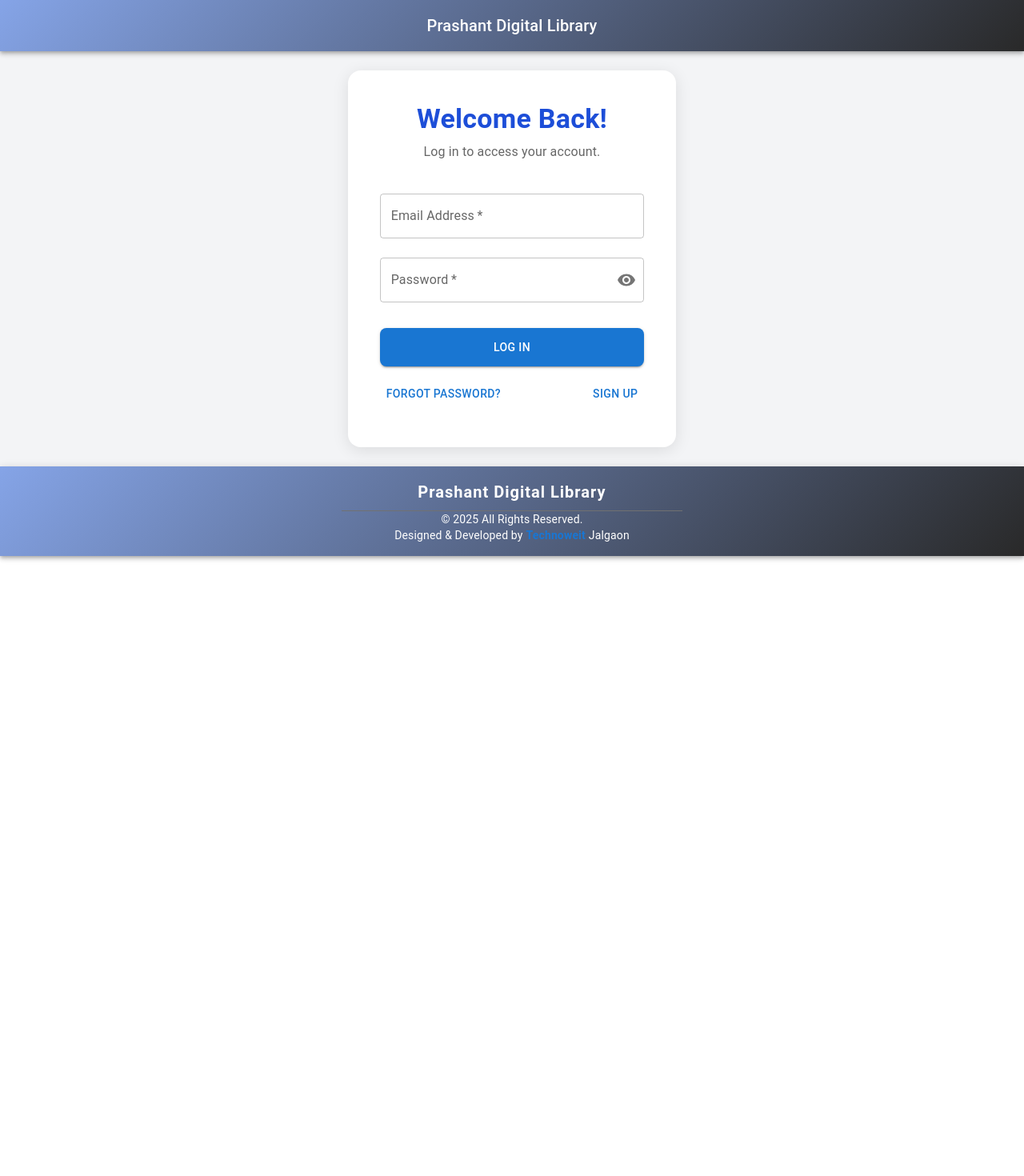
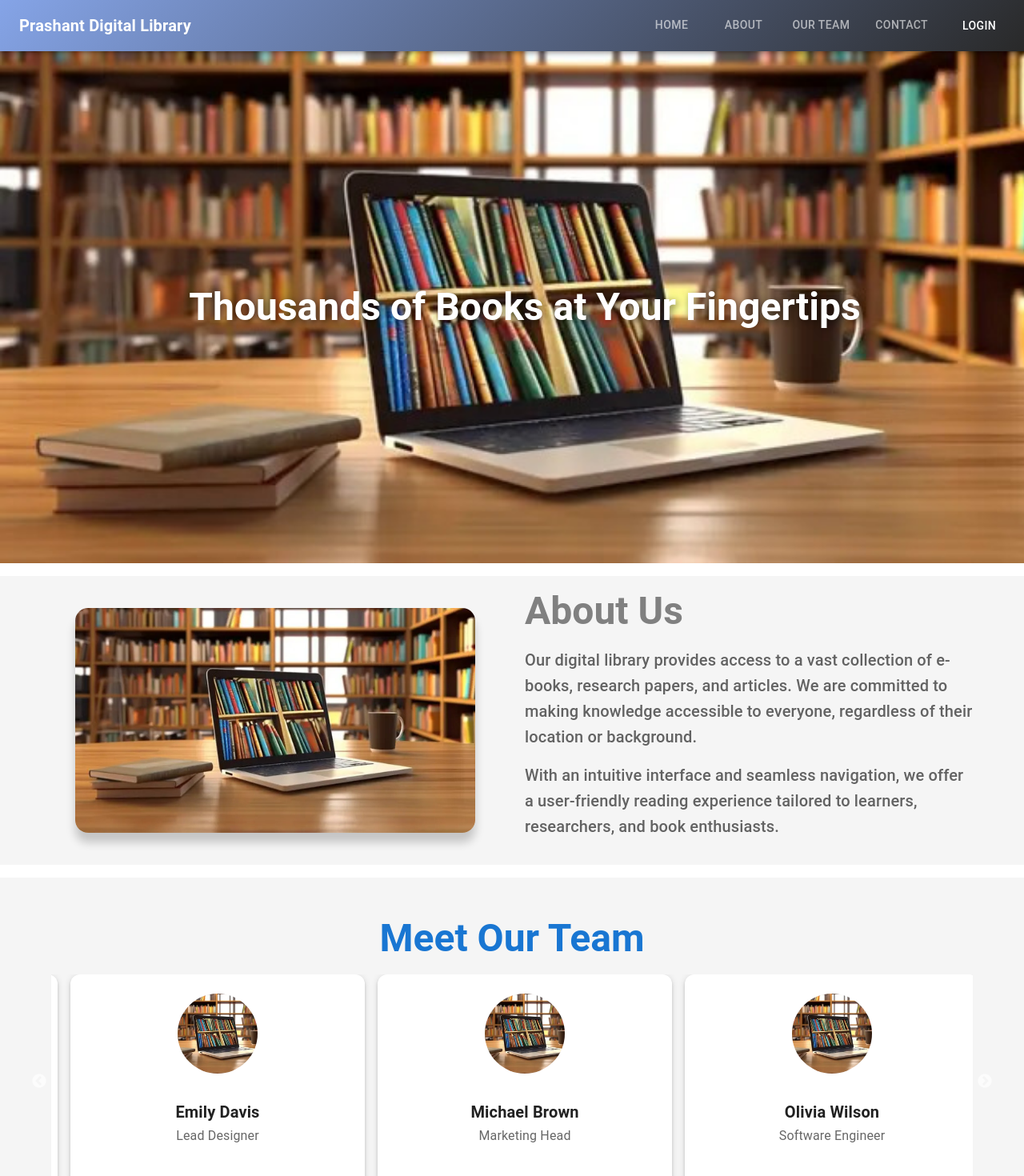
Before and after one commit to SnehalShirture/prashant-publication, a React (Vite) app: page / in a window 1280 px wide. Shown: the top 1470 px of the page at 80% size. Before the commit the page ends 800 px from the top, so only its background shows below. Built offline with nearby package versions, Linux system fonts and the light colour scheme; what @react-pdf/renderer would draw is missing.

Commit message:
add landing page, and modify package price

```diff
--- a/src/App.jsx
+++ b/src/App.jsx
@@ -1,6 +1,6 @@
-import React, { useEffect, Suspense, lazy } from "react";
+import React, { useEffect, useRef } from "react";
 import { useSelector } from "react-redux";
-import { Navigate, Route, Routes, useNavigate } from "react-router-dom";
+import { Navigate, BrowserRouter as Router, Route, Routes, useNavigate } from "react-router-dom";
 import { User_Routes, Librarian_Routes, SAdmin_Routes } from "./utility/RouteList";
 import Login from "./components/auth/Login";
 import SignUp from "./components/auth/Signup";
@@ -12,7 +12,43 @@ import { useIsFetching } from "@tanstack/react-query";
 import Loading from "./components/common/Loading";
 import { useAlert } from "./custom/CustomAlert";
 import Footer from "./components/common/Footer";
-import SubscriptionPDF from "./custom/SubscriptionPdf";
+import Home from "./components/common/Home";
+import AboutUs from "./components/common/AboutUs";
+import OurTeam from "./components/common/OurTeam";
+import ContactUs from "./components/common/ContactUs";
+import CommonAppBar from "./components/common/CommonAppbar";
+
+
+export const LandingPage = () => {
+  const sectionsRef = useRef({
+    home: React.createRef(),
+    about: React.createRef(),
+    ourteam: React.createRef(),
+    contact: React.createRef(),
+  });
+
+  const handleScroll = (section) => {
+    if (sectionsRef.current[section]?.current) {
+      sectionsRef.current[section].current.scrollIntoView({ behavior: "smooth", block: "start" });
+    }
+  };
+
+  return (
+    <>
+      {/* Include the CommonAppBar */}
+      {/* <CommonAppBar handleScroll={handleScroll} /> */}
+
+      {/* Sections */}
+      <div ref={sectionsRef.current.home}><Home /></div>
+      <div ref={sectionsRef.current.about}><AboutUs /></div>
+      <div ref={sectionsRef.current.ourteam}><OurTeam /></div>
+      <div ref={sectionsRef.current.contact}><ContactUs /></div>
+    </>
+  );
+};
+
+
+
 
 export const DisableScreenshot = () => {
   const { showAlert } = useAlert();
@@ -59,8 +95,9 @@ export const DisableScreenshot = () => {
 
 const App = () => {
   const navigate = useNavigate();
-  const { UserData } = useSelector((state) => state.user);
+  const { UserData, islogin } = useSelector((state) => state.user);
   const role = UserData?.user_id?.role;
+  console.log("islogin  : ", islogin)
   const isFetching = useIsFetching();
 
   return (
@@ -86,7 +123,23 @@ const App = () => {
       )}
       <Routes>
         {/* Public Routes */}
-        <Route path="/" element={<Login />} />
+        <Route
+          path="/"
+          element={
+            islogin ? (
+              role === "user" ? (
+                <Navigate to="/user/dashboard" />
+              ) : role === "CollegeAdmin" ? (
+                <Navigate to="/librarydashboard" />
+              ) : role === "SuperAdmin" ? (
+                <Navigate to="/sadmin/dashboard" />
+              ) : null
+            ) : (
+              <LandingPage />
+            )
+          }
+        />
+        <Route path="/login" element={<Login />} />
         <Route path="/signup" element={<SignUp />} />
         <Route path="/resetpassword" element={<ResetPassword />} />
         <Route path="*" element={<ErrorPage />} />
@@ -101,7 +154,7 @@ const App = () => {
         {role === "SuperAdmin" &&
           SAdmin_Routes.map(({ path, element }) => <Route key={path} path={path} element={element} />)}
       </Routes>
-      <Footer/>
+      <Footer />
     </>
   );
 };
--- a/src/components/common/CommonAppbar.jsx
+++ b/src/components/common/CommonAppbar.jsx
@@ -1,15 +1,74 @@
-import React from "react";
-import { AppBar, Toolbar, Typography } from "@mui/material";
+import React, { useState } from "react";
+import { AppBar, Toolbar, Typography, Tabs, Tab, Button, IconButton, Drawer, List, ListItem, ListItemButton, ListItemText } from "@mui/material";
+import MenuIcon from "@mui/icons-material/Menu";
+import { Link } from "react-router-dom";
+import { useTheme } from "@mui/material/styles";
+import useMediaQuery from "@mui/material/useMediaQuery";
 
-const CommonAppBar = () => {
+const CommonAppBar = ({ handleScroll }) => {
+  const [mobileOpen, setMobileOpen] = useState(false);
+  const theme = useTheme();
+  const isMobile = useMediaQuery(theme.breakpoints.down("md")); // Detects screen size
+
+  const toggleDrawer = () => {
+    setMobileOpen(!mobileOpen);
+  };
+
+  const menuItems = [
+    { label: "HOME", section: "home" },
+    { label: "ABOUT", section: "about" },
+    { label: "OUR TEAM", section: "ourteam" },
+    { label: "CONTACT", section: "contact" },
+  ];
+
   return (
-    <AppBar position="sticky" sx={{
-      background: "linear-gradient(135deg,rgb(133, 164, 231), #292929)",
-    }}>
+    <AppBar position="sticky" sx={{ background: "linear-gradient(135deg, rgb(133, 164, 231), #292929)" }}>
       <Toolbar>
-        <Typography variant="h6" sx={{ flexGrow: 1, textAlign: "center" }}>
+        {/* Library Title */}
+        <Typography variant="h6" sx={{ flexGrow: 1, fontWeight: "bold" }}>
           Prashant Digital Library
         </Typography>
+
+        {isMobile ? (
+          <>
+            {/* Mobile Menu Button */}
+            <IconButton color="inherit" edge="end" onClick={toggleDrawer}>
+              <MenuIcon />
+            </IconButton>
+
+            {/* Mobile Drawer */}
+            <Drawer anchor="right" open={mobileOpen} onClose={toggleDrawer}>
+              <List sx={{ width: 250 }}>
+                {menuItems.map(({ label, section }) => (
+                  <ListItem key={label} disablePadding>
+                    <ListItemButton onClick={() => { handleScroll(section); toggleDrawer(); }}>
+                      <ListItemText primary={label} />
+                    </ListItemButton>
+                  </ListItem>
+                ))}
+                <ListItem disablePadding>
+                  <ListItemButton component={Link} to="/login">
+                    <ListItemText primary="Login" />
+                  </ListItemButton>
+                </ListItem>
+              </List>
+            </Drawer>
+          </>
+        ) : (
+          <>
+            {/* Desktop Navigation Tabs */}
+            <Tabs textColor="inherit" indicatorColor="secondary">
+              {menuItems.map(({ label, section }) => (
+                <Tab key={label} label={label} onClick={() => handleScroll(section)} />
+              ))}
+            </Tabs>
+
+            {/* Login Button */}
+            <Button color="inherit" component={Link} to="/login" sx={{ marginLeft: 2 }}>
+              Login
+            </Button>
+          </>
+        )}
       </Toolbar>
     </AppBar>
   );
--- a/src/components/common/ContactUs.jsx
+++ b/src/components/common/ContactUs.jsx
@@ -1,8 +1,10 @@
 import React from 'react'
+import { Container } from '@mui/material'
 
 const ContactUs = () => {
   return (
     <Container>
+      <h1> Contact Us </h1>
 
     </Container>
   )
--- a/src/layout/MainHeader.jsx
+++ b/src/layout/MainHeader.jsx
@@ -1,7 +1,5 @@
 import React from "react";
 import { useSelector, useDispatch } from "react-redux";
-import { useNavigate } from "react-router-dom";
-import { logout } from "../reduxwork/UserSlice";
 import Appbar from "../pages/user/UserAppbar"; // User AppBar
 import CollegeAppbar from "../pages/collegeAdmin/CollegeAppbar"; // College Admin AppBar
 import CommonAppBar from "../components/common/CommonAppbar"; // Common AppBar
--- a/src/pages/collegeAdmin/CAdminDashboard.jsx
+++ b/src/pages/collegeAdmin/CAdminDashboard.jsx
@@ -296,60 +296,68 @@
 
 
 import React, { useEffect, useState } from 'react';
-import { Box, Grid, IconButton, Badge, Typography, Paper, Avatar, Button, Dialog, DialogTitle, DialogContent, DialogActions, MenuItem, Select, FormControl, InputLabel } from '@mui/material';
+import {
+    Box, Grid, IconButton, Badge, Typography, Paper, Avatar, Button,
+    Dialog, DialogTitle, DialogContent, DialogActions, MenuItem, Select,
+    FormControl, InputLabel, Stepper, Step, StepLabel
+} from '@mui/material';
 import LibraryBooksIcon from '@mui/icons-material/LibraryBooks';
 import Groups2Icon from '@mui/icons-material/Groups2';
 import ReceiptIcon from '@mui/icons-material/Receipt';
 import MonetizationOnIcon from '@mui/icons-material/MonetizationOn';
+import NotificationsIcon from '@mui/icons-material/Notifications';
 import CustomTable from '../../custom/CustomTable';
 import { useSelector } from 'react-redux';
 import { useQuery } from '@tanstack/react-query';
 import { fetchAllPackages } from '../../apiCalls/PackageApi';
 import { createsubscription, getNotifications } from '../../apiCalls/SubscriptionApi';
 import { useAlert } from '../../custom/CustomAlert';
-import Stepper from '@mui/material/Stepper';
-import Step from '@mui/material/Step';
-import StepLabel from '@mui/material/StepLabel';
-import NotificationsIcon from '@mui/icons-material/Notifications';
+import { getBooks } from '../../apiCalls/BooksApi';
 
-const steps = ['Choose Readers and Create Subscription'];
+const steps = ['Select Reference Books', 'Choose Readers and Create Subscription'];
 
 const LibraryAdminDashboard = () => {
     const { showAlert } = useAlert();
     const { UserData } = useSelector((state) => state.user);
     const token = UserData.token;
 
-    // Fetch packages
-    const { data: packagedata = [] } = useQuery({
-        queryKey: ['packagedata.data'],
-        queryFn: fetchAllPackages,
-    });
-
-    //get notifications
-    const { data: notifications = [] } = useQuery({
-        queryKey: ['notifications'],
-        queryFn: () => getNotifications({ collegeId: UserData?.user_id?.collegeId }),
-    });
-    console.log("notifications : ", notifications.data)
+    const { data: packagedata = [] } = useQuery({ queryKey: ['packagedata'], queryFn: fetchAllPackages });
+    const { data: notifications = [] } = useQuery({ queryKey: ['notifications'], queryFn: () => getNotifications({ collegeId: UserData?.user_id?.collegeId }) });
 
 
-    // State for stepper
+    const packegeprice = packagedata?.data || [];
+    console.log("packegeprice ", packegeprice)
+
+    const finalPrice = packegeprice?.prices?.[0]?.Price || 0
+    console.log("finalPrice ", finalPrice)
+    const { data: allBooks } = useQuery({
+        queryKey: ["allBooks"],
+        queryFn: getBooks
+    });
+    const referenceBooks = allBooks?.data?.filter(book => book.type === 'reference') || []; // Ensure safe access
+
+    console.log("referenceBooks : ", packagedata)
+
     const [activeStep, setActiveStep] = useState(0);
     const [selectedPackages, setSelectedPackages] = useState([]);
+    const [selectedReferenceBooks, setSelectedReferenceBooks] = useState([]);
+    const [selectedReaders, setSelectedReaders] = useState(5);
     const [openModal, setOpenModal] = useState(false);
-    const [selectedReaders, setSelectedReaders] = useState(5);
-    const [createdSubscriptionId, setCreatedSubscriptionId] = useState(null); // Store subscriptionId
 
-
-    const readerPrices = { 5: 2000, 10: 2500, 15: 3000, 20: 3500 };
+    const readerPrices = { 5: finalPrice, 10: Number(finalPrice + 500), 15: Number(finalPrice + 1000), 20: Number(finalPrice + 1500) };
     const maintanenceCost = 6000;
 
-    // Calculate total price dynamically
-    const totalPrice = maintanenceCost + readerPrices[selectedReaders] * selectedPackages.length;
+    // Extract prices from selected packages
+    const selectedPackagePrices = selectedPackages.reduce((sum, pkg) => {
+        return sum + (pkg.prices?.[0]?.Price || 0);
+    }, 0);
 
-    // Stepper handlers
+    const totalPrice = maintanenceCost + selectedPackagePrices + readerPrices[selectedReaders]* selectedPackages.length;
+
     const handleNext = async () => {
         if (activeStep === 0) {
+            setActiveStep(1);
+        } else {
             try {
                 const subscribedBooks = selectedPackages.flatMap(pkg => pkg.booksIncluded || []);
                 const subscriptionData = {
@@ -358,38 +366,35 @@ const LibraryAdminDashboard = () => {
                     totalAmount: totalPrice,
                     maxReaders: selectedReaders,
                     maintenanceCost: maintanenceCost,
-                    subscribedBooks,
+                    subscribedBooks: [...subscribedBooks, ...selectedReferenceBooks],
                 };
-                console.log("collegeId : ", UserData?.user_id?.collegeId)
-                console.log("Selected Packages:", selectedPackages);
-                console.log("Selected Books:", selectedPackages.flatMap(pkg => pkg.booksIncluded || []));
-                console.log("Final Subscription Data:", subscriptionData);
 
                 const res = await createsubscription({ subscriptionData, token });
-                console.log("subscription created : ", res)
                 if (res?.data?._id) {
-                    setCreatedSubscriptionId(res.data._id);
                     showAlert("Subscription created successfully!", 'success');
                     setOpenModal(false);
                     setActiveStep(0);
                     setSelectedPackages([]);
                     setSelectedReaders(5);
+                    setSelectedReferenceBooks([]);
                 } else {
                     showAlert("Failed to create subscription", "error");
                 }
-
             } catch (error) {
                 console.error("Subscription Error:", error);
                 showAlert("Error creating subscription: " + error.message, "error");
             }
         }
     };
+
     const dashboardData = [
         { title: 'Total Books', value: 1200, icon: <LibraryBooksIcon fontSize='large' />, color: '#3f51b5' },
         { title: 'Total Students', value: 350, icon: <Groups2Icon fontSize='large' />, color: '#4caf50' },
         { title: 'Recent Activities', value: 25, icon: <ReceiptIcon fontSize='large' />, color: '#ff9800' },
         { title: 'Total Revenue', value: '$15,000', icon: <MonetizationOnIcon fontSize='large' />, color: '#f44336' },
     ];
+
+
 
     return (
         <Box sx={{ padding: 4, bgcolor: '#f5f5f5', minHeight: '100vh' }}>
@@ -400,7 +405,7 @@ const LibraryAdminDashboard = () => {
                 <IconButton color="primary">
                     <Badge badgeContent={notifications.length} color="secondary">
                         <Typography variant="body2" color="inherit">
-                            {notifications.length > 0 ? `${notifications.length} New Notifications` : ""}
+                            {/* {notifications.length > 0 ? ${notifications.length} New Notifications : ""} */}
                         </Typography>
                     </Badge>
                 </IconButton>
@@ -434,10 +439,9 @@ const LibraryAdminDashboard = () => {
                 ))}
             </Grid>
 
+
             <Box sx={{ marginTop: 5 }}>
-                <Typography variant='h5' gutterBottom>
-                    Subscription Packages
-                </Typography>
+                <Typography variant='h5' gutterBottom>Subscription Packages</Typography>
                 <CustomTable
                     data={packagedata?.data || []}
                     columns={[
@@ -445,52 +449,51 @@ const LibraryAdminDashboard = () => {
                         { header: 'Category', size: 50, accessorFn: (row) => row.category },
                         { header: 'Academic Year', size: 50, accessorFn: (row) => row.academicYear },
                         { header: 'Books Included', size: 50, accessorFn: (row) => row.booksIncluded?.length || 0 },
+                        { header: 'Price', size: 50, accessorFn: (row) => row.prices?.[0]?.Price },
                     ]}
                     enableSelection={true}
                     onSelectedBooksChange={setSelectedPackages}
                 />
-
                 {selectedPackages.length > 0 && (
-                    <Box sx={{ textAlign: 'right', marginTop: 2 }}>
-                        <Button variant='contained' color='primary' onClick={() => setOpenModal(true)}>
-                            Continue
-                        </Button>
-                    </Box>
+                    <Button variant='contained' color='primary' onClick={() => setOpenModal(true)}>Continue</Button>
                 )}
             </Box>
 
-            <Dialog open={openModal} onClose={() => setOpenModal(false)} fullWidth maxWidth="sm">
+            <Dialog open={openModal} onClose={() => setOpenModal(false)} fullWidth maxWidth="md">
                 <DialogTitle>Create Subscription</DialogTitle>
                 <DialogContent>
-                    <Stepper activeStep={activeStep}>
-                        {steps.map((label) => (
-                            <Step key={label}>
-                                <StepLabel>{label}</StepLabel>
-                            </Step>
-                        ))}
-                    </Stepper>
+                    {activeStep === 0 && (
+                        <CustomTable
+                            data={referenceBooks} // Use referenceBooks directly
+                            columns={[{ header: 'Book Name', accessorFn: row => row.name }]}
+                            enableSelection={true}
+                            onSelectedBooksChange={setSelectedReferenceBooks}
+                        />
+                    )}
 
-                    <Box sx={{ marginTop: 2 }}>
+                    {activeStep === 1 && (
+                        <>
                             <FormControl fullWidth sx={{ marginTop: 2 }}>
                                 <InputLabel>Number of Readers</InputLabel>
                                 <Select value={selectedReaders} onChange={(e) => setSelectedReaders(e.target.value)}>
-                                {[5, 10, 15, 20].map((num) => (
-                                    <MenuItem key={num} value={num}>{num}</MenuItem>
-                                ))}
+                                    {[5, 10, 15, 20].map(num => <MenuItem key={num} value={num}>{num}</MenuItem>)}
                                 </Select>
                             </FormControl>
+
                             <Typography>
                                 <strong>Maintenance Cost:</strong> ₹ {maintanenceCost}
                             </Typography>
                             <Typography variant="h6" sx={{ marginTop: 2 }}>
                                 Total Price: ₹{totalPrice}
                             </Typography>
-                    </Box>
+                        </>
+                    )}
                 </DialogContent>
-
                 <DialogActions>
                     <Button onClick={() => setOpenModal(false)} color="secondary">Close</Button>
-                    <Button variant="contained" color="primary" onClick={handleNext}>Create Subscription</Button>
+                    <Button variant="contained" color="primary" onClick={handleNext}>
+                        {activeStep === 0 ? "Next" : "Create Subscription"}
+                    </Button>
                 </DialogActions>
             </Dialog>
         </Box>
--- a/src/pages/sAdmin/SAdminDashboard.jsx
+++ b/src/pages/sAdmin/SAdminDashboard.jsx
@@ -1,6 +1,6 @@
 import React, { useState } from "react";
 import { Box, Typography, Grid, Card, CardContent, Avatar, useMediaQuery, Button, Dialog, DialogTitle, DialogContent, DialogActions, TextField, MenuItem, Checkbox, FormControlLabel } from "@mui/material";
-import { Book, Add, AttachMoney, LibraryBooks, Edit } from "@mui/icons-material";
+import { Book, Add, AttachMoney, LibraryBooks } from "@mui/icons-material";
 import { BarChart } from '@mui/x-charts/BarChart';
 import { useQuery, useMutation, useQueryClient } from '@tanstack/react-query';
 import { getBookReadData } from "../../apiCalls/UserApi";
@@ -10,8 +10,6 @@ import { useAlert } from "../../custom/CustomAlert";
 
 const SAdminDashboard = () => {
   const { showAlert } = useAlert();
-  // Price options based on maxReaders
-  const readerPrices = { 5: 2000, 10: 2500, 15: 3000, 20: 3500 };
 
   const isMobile = useMediaQuery("(max-width:600px)");
   const [open, setOpen] = useState(false);
```
Also changed, not shown: src/components/auth/Login.jsx (+2 -15 lines). Lines whose indentation alone changed are shown as unchanged.
